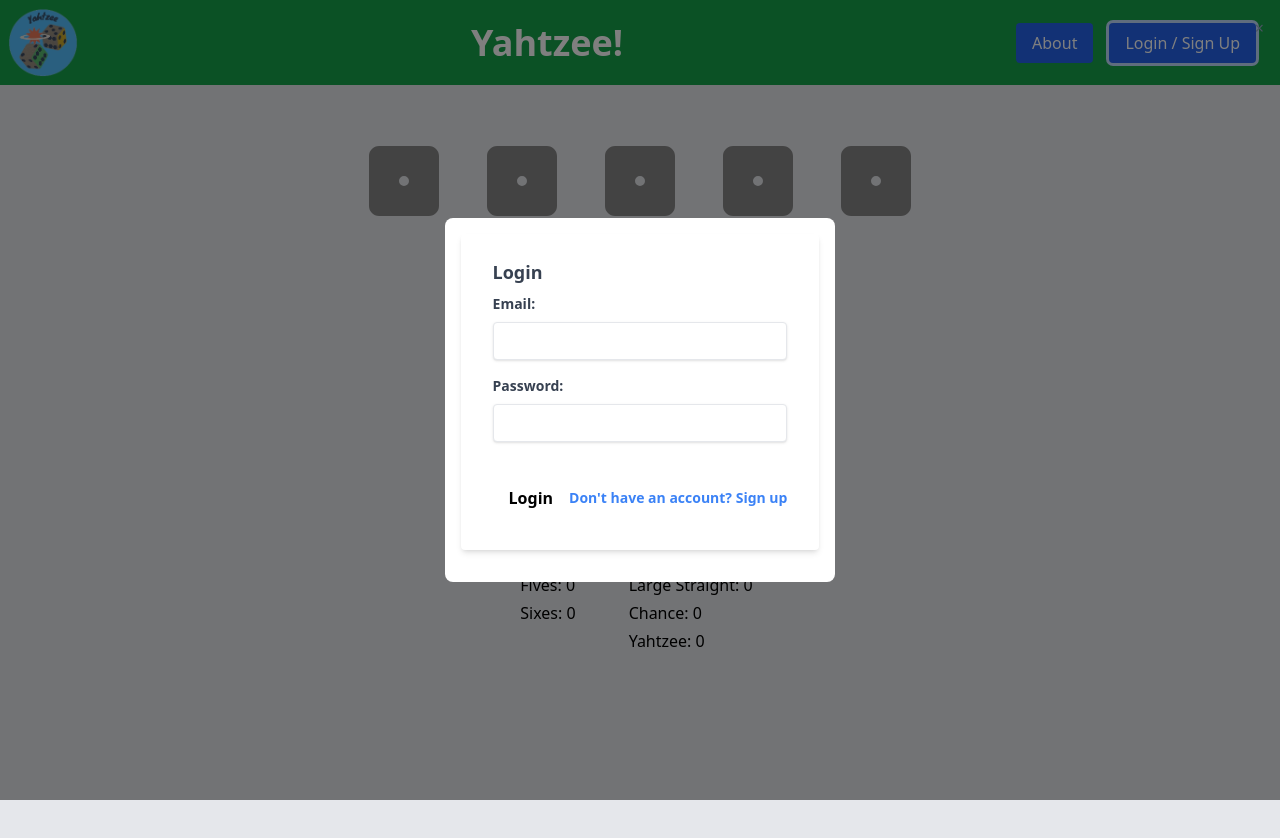
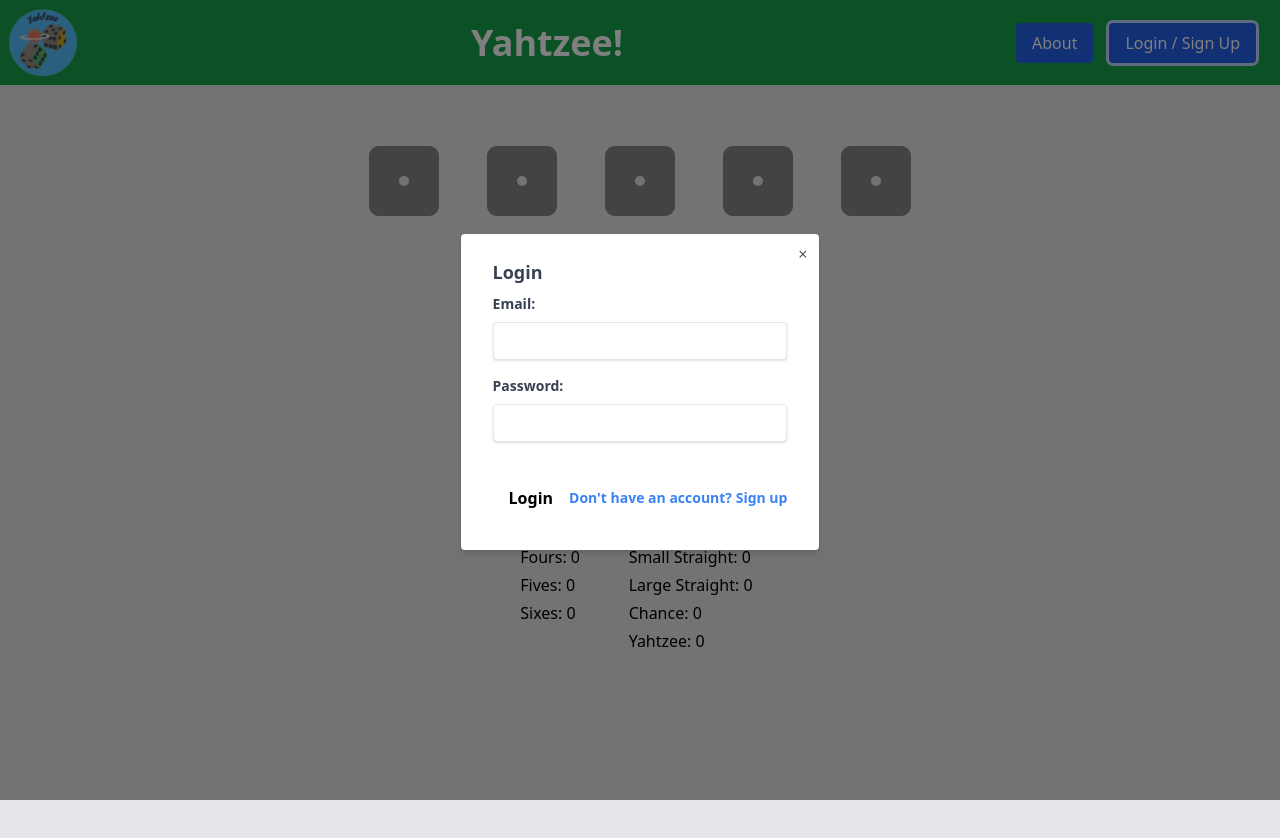
Before and after one commit to HOOLAHAN/yahtzee, a React (Create React App) app: page / in a window 1280 px wide. Both pictures are taken after a click on the button "Login / Sign Up". Shown: the top 838 px of the page. Built offline with nearby package versions, Linux system fonts and the light colour scheme; no server answers; what aws-amplify would draw is missing.

Commit message:
changed background of modal container and position of close modal button

```diff
--- a/src/components/Navbar.tsx
+++ b/src/components/Navbar.tsx
@@ -75,9 +75,9 @@ const Navbar = () => {
       {/* Authentication Modal */}
       {showAuthModal && (
         <div className="absolute top-0 left-0 right-0 bottom-0 bg-black bg-opacity-50 flex justify-center items-center z-50">
-          <div className="bg-white p-4 rounded-lg">
+          <div className="relative p-4 rounded-lg">
             <AuthenticationManager onClose={toggleAuthModal} />
-            <button onClick={toggleAuthModal} className="absolute top-0 right-0 mt-4 mr-4 text-gray-600 hover:text-gray-900">
+            <button onClick={toggleAuthModal} className="absolute top-2 right-3 mt-4 mr-4 text-gray-600 hover:text-gray-900">
               &times;
             </button>
           </div>
```
